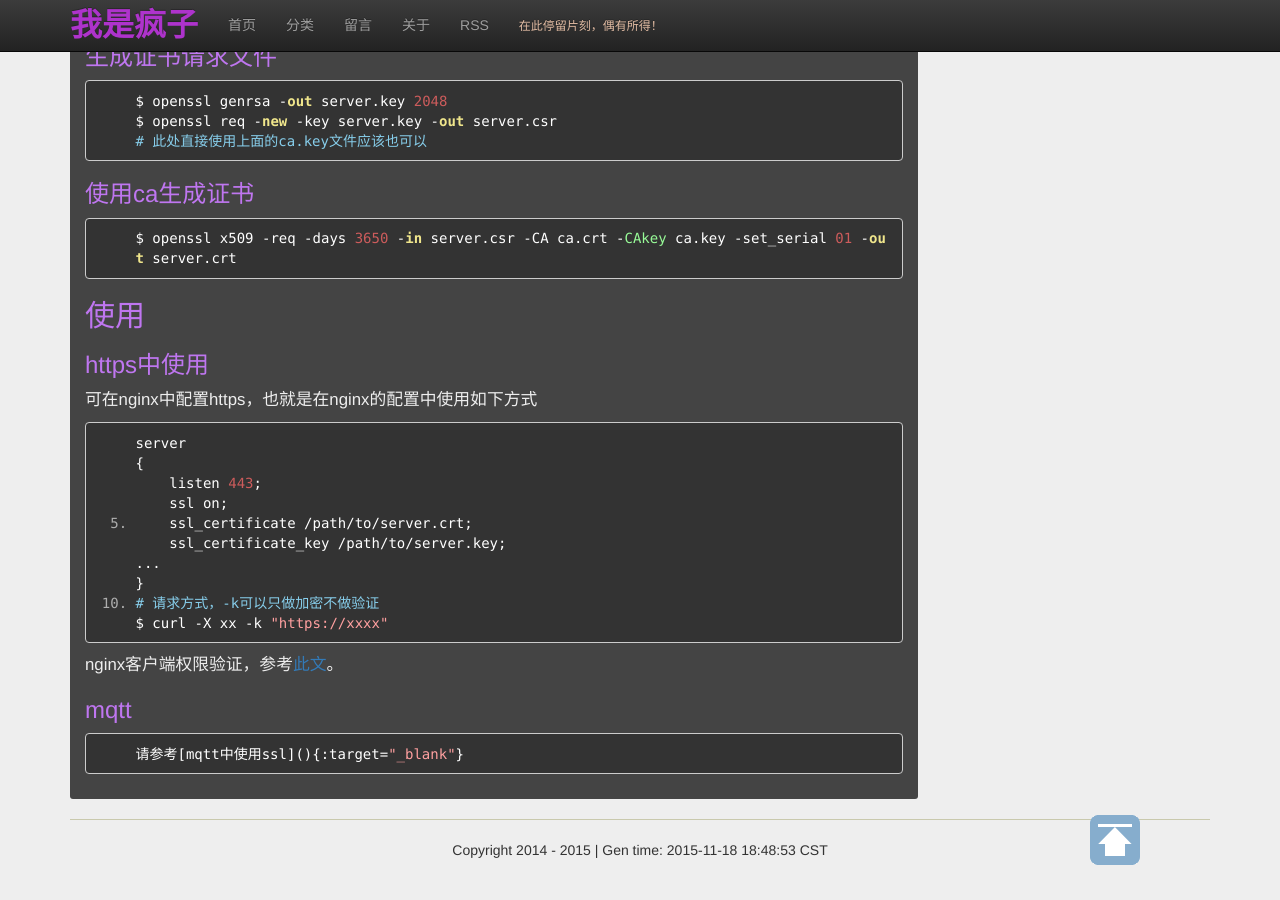
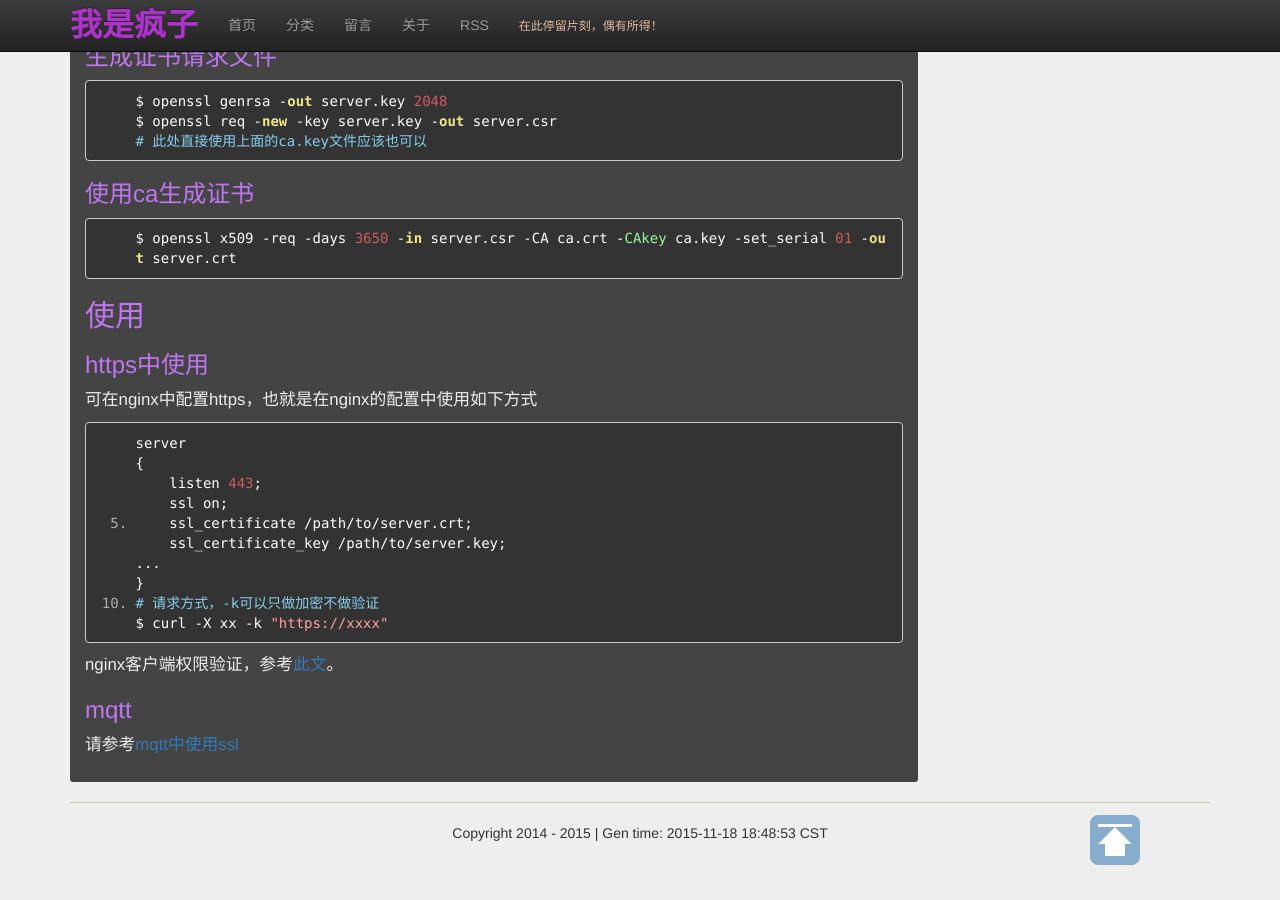
Before and after one commit to jgj1986/jgj1986.github.io, a Jekyll site: the page built from _posts/运维/2015-11-17-自建ssl.md, in a window 1280 px wide and 900 px high, scrolled down 990 px. Built offline with Jekyll 4.4.1, drawn with Linux system fonts in a browser that asks for light colours; nearby versions of some CDN libraries; comment, search, counter and statistics services are not loaded; some of the changed lines change nothing that is shown.

Commit message:
add url for create ssl
Signed-off-by: guojun.jin <guojun.jin@chukong-inc.com>

```diff
--- a/_posts/运维/2015-11-17-自建ssl.md
+++ b/_posts/运维/2015-11-17-自建ssl.md
@@ -11,7 +11,7 @@
 
 ## 缘起
 
- mqtt中基于安全的考虑，计划使用ssl，在[paho的python手册](https://pypi.python.org/pypi/paho-mqtt){:target="_blank"}中看到，需要提供TLS的配置参数，即
+mqtt中基于安全的考虑，计划使用ssl，在[paho的python手册](https://pypi.python.org/pypi/paho-mqtt){:target="_blank"}中看到，需要提供TLS的配置参数，即
 
     dict = {'ca_certs':"<ca_certs>",'certfile':"<certfile>",'keyfile':"<keyfile>",'tls_version':"<tls_version>",'ciphers':"<ciphers">}
 
@@ -68,4 +68,4 @@
 
 ### mqtt
 
-    请参考[mqtt中使用ssl](){:target="_blank"}
+请参考[mqtt中使用ssl](http://blog.woshifengzi.com/2015/11/17/mqtt%E4%B8%AD%E4%BD%BF%E7%94%A8ssl.html){:target="_blank"}
```
